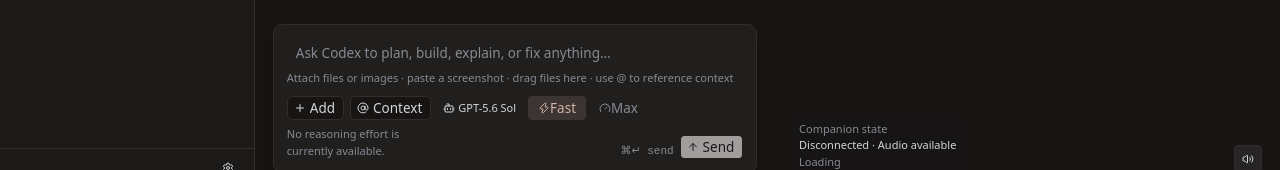
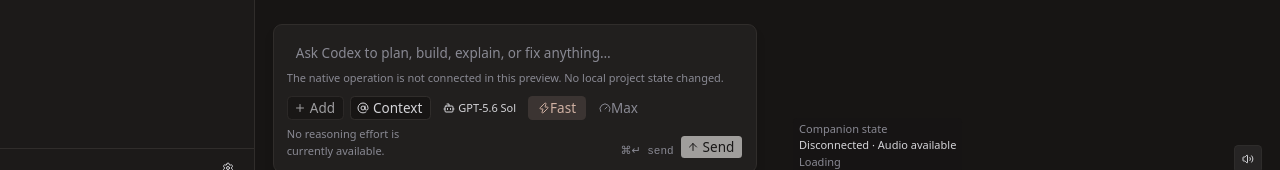
Before and after one commit to aki-0421/coding-wife, a React (Vite) app: page / in a window 1280 px wide. Shown: the part 612-782 px from the top of the page. Built offline with nearby package versions, Linux system fonts and the light colour scheme.

Commit message:
fix(attachments): keep browser demo native-only
- Disable attachment picking when the native workspace capability is unavailable.\n- Replace the browser File fallback with visible localized preview guidance.\n- Preserve native picker, drop, and paste registration through opaque attachment handles.

```diff
--- a/src/features/workspace-view/ChatView.tsx
+++ b/src/features/workspace-view/ChatView.tsx
@@ -55,7 +55,6 @@ interface ChatViewProps {
   } | null
   readonly pendingRequestIds: readonly string[]
   readonly workspaceId: string
-  readonly onAddAttachments: (files: readonly File[]) => void
   readonly onAnswerApproval: (
     request: PendingRequestView,
     decision: ApprovalDecision,
@@ -188,7 +187,6 @@ export function ChatView({
   timelineAnchor,
   pendingRequestIds,
   workspaceId,
-  onAddAttachments,
   onAnswerApproval,
   onAnswerDecision,
   onCaptureContext,
@@ -501,7 +499,6 @@ export function ChatView({
           connected={connected}
           copy={copy}
           draft={draft}
-          onAddAttachments={onAddAttachments}
           onCaptureContext={onCaptureContext}
           onDraftChange={onDraftChange}
           onEffortChange={onEffortChange}
--- a/src/features/workspace-view/Composer.tsx
+++ b/src/features/workspace-view/Composer.tsx
@@ -1,4 +1,4 @@
-import { useEffect, useRef, useState } from "react"
+import { useEffect, useState } from "react"
 import {
   ArrowUpIcon,
   AtSignIcon,
@@ -41,7 +41,6 @@ interface ComposerProps {
   readonly readiness: WorkspaceCodexState["readiness"]
   readonly repositoryHealth?: WorkspaceRecord["health"]
   readonly turnState: TurnUiState
-  readonly onAddAttachments: (files: readonly File[]) => void
   readonly onCaptureContext: (
     source: ContextSnapshotItem["source"],
   ) => void | Promise<void>
@@ -101,7 +100,6 @@ export function Composer({
   readiness,
   repositoryHealth,
   turnState,
-  onAddAttachments,
   onCaptureContext,
   onDraftChange,
   onEffortChange,
@@ -112,8 +110,9 @@ export function Composer({
   onSend,
   onStop,
 }: ComposerProps) {
-  const fileInputRef = useRef<HTMLInputElement>(null)
   const [contextOpen, setContextOpen] = useState(false)
+  const attachmentCapabilitiesAvailable =
+    onPickAttachments !== undefined && onRegisterAttachmentPaths !== undefined
   const validAttachments = draft.attachments.filter((item) => item.valid)
   const hasContent =
     draft.text.trim().length > 0 ||
@@ -166,13 +165,15 @@ export function Composer({
   ])
 
   const addDroppedFiles = (files: FileList | null) => {
-    if (!files || files.length === 0) return
-    const paths = fileSystemPaths(files)
-    if (onRegisterAttachmentPaths !== undefined) {
-      if (paths.length > 0) void onRegisterAttachmentPaths("drop", paths)
+    if (
+      !files ||
+      files.length === 0 ||
+      onRegisterAttachmentPaths === undefined
+    ) {
       return
     }
-    onAddAttachments(Array.from(files))
+    const paths = fileSystemPaths(files)
+    if (paths.length > 0) void onRegisterAttachmentPaths("drop", paths)
   }
 
   return (
@@ -185,18 +186,6 @@ export function Composer({
           addDroppedFiles(event.dataTransfer.files)
         }}
       >
-        <input
-          className="sr-only"
-          multiple
-          onChange={(event) => {
-            addDroppedFiles(event.currentTarget.files)
-            event.currentTarget.value = ""
-          }}
-          ref={fileInputRef}
-          tabIndex={-1}
-          type="file"
-        />
-
         <div className="flex min-h-0 flex-1 flex-col">
           {draft.attachments.length > 0 || draft.contextSnapshots.length > 0 ? (
             <div
@@ -271,8 +260,7 @@ export function Composer({
                 }
                 return
               }
-              const files = Array.from(event.clipboardData.files)
-              if (files.length > 0) onAddAttachments(files)
+              if (event.clipboardData.files.length > 0) event.preventDefault()
             }}
             placeholder={copy.composerPlaceholder}
             rows={2}
@@ -283,20 +271,27 @@ export function Composer({
         <p
           className="m-0 h-[17px] truncate text-caption leading-[16.5px] text-muted-foreground"
           id="composer-help"
-          title={copy.composerHint}
+          title={
+            attachmentCapabilitiesAvailable
+              ? copy.composerHint
+              : copy.pickerUnavailable
+          }
         >
-          {copy.composerHint}
+          {attachmentCapabilitiesAvailable
+            ? copy.composerHint
+            : copy.pickerUnavailable}
         </p>
 
         <div className="flex min-h-8 flex-wrap items-end gap-xs pt-sm">
           <Button
-            disabled={turnState === "sending" || turnState === "stopping"}
+            aria-describedby="composer-help"
+            disabled={
+              onPickAttachments === undefined ||
+              turnState === "sending" ||
+              turnState === "stopping"
+            }
             onClick={() => {
-              if (onPickAttachments !== undefined) {
-                void onPickAttachments()
-              } else {
-                fileInputRef.current?.click()
-              }
+              if (onPickAttachments !== undefined) void onPickAttachments()
             }}
             size="xs"
             type="button"
--- a/src/features/workspace-view/WorkspaceShell.tsx
+++ b/src/features/workspace-view/WorkspaceShell.tsx
@@ -773,7 +773,6 @@ export function WorkspaceShell({
             history={view.history}
             lastSummary={view.lastSummary}
             muted={view.muted}
-            onAddAttachments={view.addAttachmentFiles}
             onAnswerApproval={view.answerApproval}
             onAnswerDecision={view.answerDecision}
             onCaptureContext={(source) =>
--- a/src/features/workspace-view/useWorkspaceViewModel.ts
+++ b/src/features/workspace-view/useWorkspaceViewModel.ts
@@ -521,32 +521,6 @@ export function useWorkspaceViewModel(adapter?: WorkspaceViewAdapter) {
       selectedWorkspace,
       updateDraft,
     ],
-  )
-
-  const addAttachmentFiles = useCallback(
-    (files: readonly File[]) => {
-      if (!adapterReady || !selectedWorkspace) return
-      const additions: readonly AttachmentItem[] = files
-        .slice(0, 10)
-        .map((file, index) => ({
-          id: `${file.name}-${file.size}-${file.lastModified}-${index}`,
-          name: file.name,
-          size: file.size,
-          valid: file.size <= 25 * 1024 * 1024,
-          relativePath: file.name,
-          kind: file.type.startsWith("image/")
-            ? ("image" as const)
-            : ("file" as const),
-          source: "drop" as const,
-          expiresAt: new Date(Date.now() + 30 * 60 * 1_000).toISOString(),
-        }))
-
-      updateDraft(selectedWorkspace.id, (current) => ({
-        ...current,
-        attachments: [...current.attachments, ...additions].slice(0, 10),
-      }))
-    },
-    [adapterReady, selectedWorkspace, updateDraft],
   )
 
   const applyAttachmentRegistration = useCallback(
@@ -1257,7 +1231,6 @@ export function useWorkspaceViewModel(adapter?: WorkspaceViewAdapter) {
     activeTab,
     adapter,
     adapterStatus,
-    addAttachmentFiles,
     addWorkspace,
     answerApproval,
     answerDecision,
```
